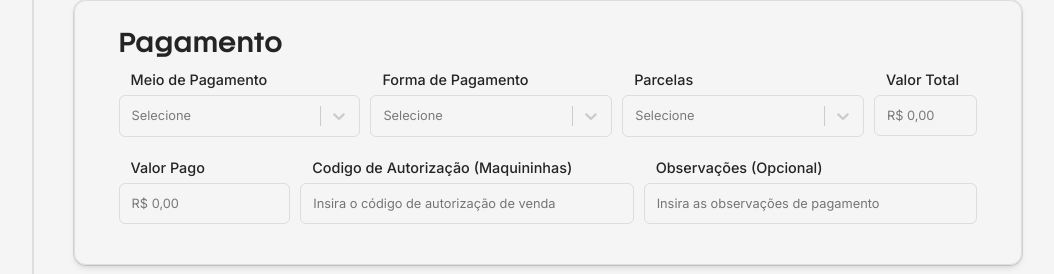
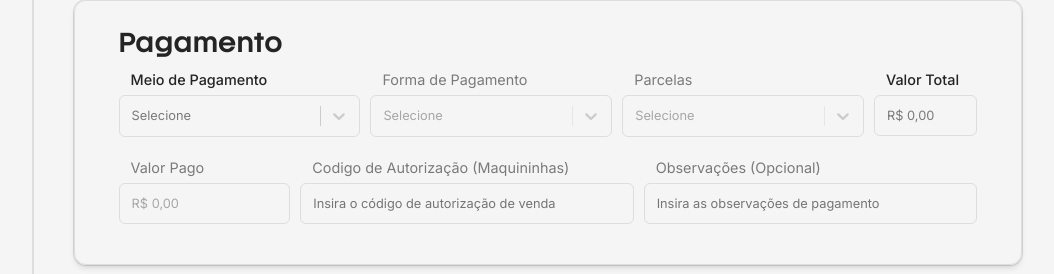
Before and after one commit to PedroDaniluz/pyter_registros, a React (Vite) app: page /register in a window 1280 px wide. Shown: the part 925-1199 px from the top of the page, without its empty margins (218-1272 px from the left). Built offline with nearby package versions, Linux system fonts and the light colour scheme; no server answers; the HTML template or start-up script is replaced by a standard one.

Commit message:
feat: disabled fields on payment section

```diff
--- a/src/pages/Register/sections/PaymentSection.jsx
+++ b/src/pages/Register/sections/PaymentSection.jsx
@@ -96,6 +96,7 @@ export default function PaymentSection({ updateData, total }) {
                     placeholder={'Selecione'}
                     value={paymentData.forma_pg}
                     onChange={(value) => handleChange('forma_pg', value)}
+                    disabled={!paymentData.meio_pg}
                 />
                 <SearchableDropdown
                     id={useId()}
@@ -104,6 +105,7 @@ export default function PaymentSection({ updateData, total }) {
                     placeholder={'Selecione'}
                     value={paymentData.parcelas}
                     onChange={(value) => handleChange('parcelas', Number(value))}
+                    disabled={!paymentData.forma_pg}
                 />
                 <PriceBox
                     id={useId()}
@@ -122,6 +124,7 @@ export default function PaymentSection({ updateData, total }) {
                     value={paymentData.valor_pago}
                     defaultValue={`R$ ${total || '0'},00`}
                     onChange={(value) => handleChange('valor_pago', value)}
+                    disabled={!paymentData.forma_pg}
                 />
                 <InputField
                     id={useId()}
@@ -129,9 +132,9 @@ export default function PaymentSection({ updateData, total }) {
                     placeholder={'Insira o código de autorização de venda'}
                     type={'text'}
                     required={false}
-                    disabled={paymentData.meio_pg === 'Caixa'}
                     value={paymentData.cod_aut}
                     onChange={(value) => handleChange('cod_aut', value)}
+                    disabled={paymentData.meio_pg === 'Caixa' || paymentData.valor_pago === 'R$ 0,00'}
                 />
                 <InputField
                     id={useId()}
@@ -141,6 +144,7 @@ export default function PaymentSection({ updateData, total }) {
                     required={false}
                     value={paymentData.observacoes}
                     onChange={(value) => handleChange('observacoes', value)}
+                    disabled={!paymentData.forma_pg}
                 />
             </div>
         </section>
```
